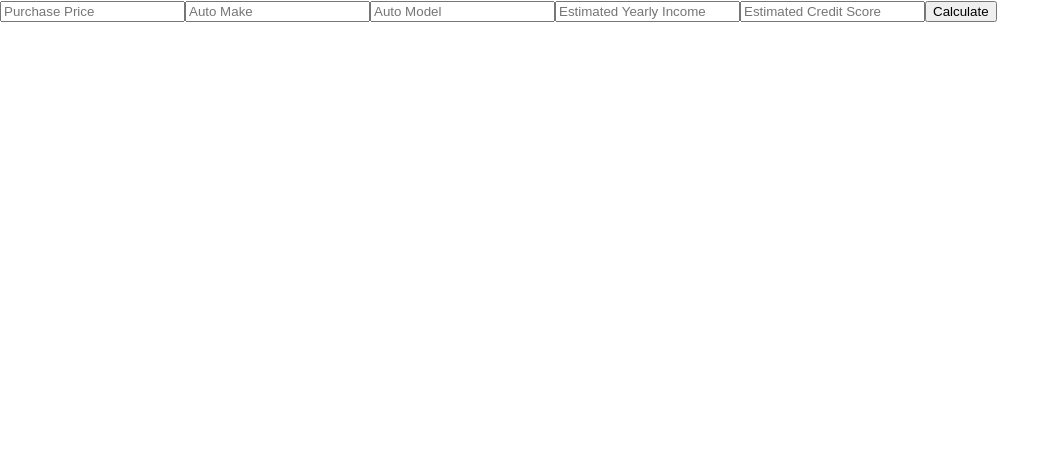
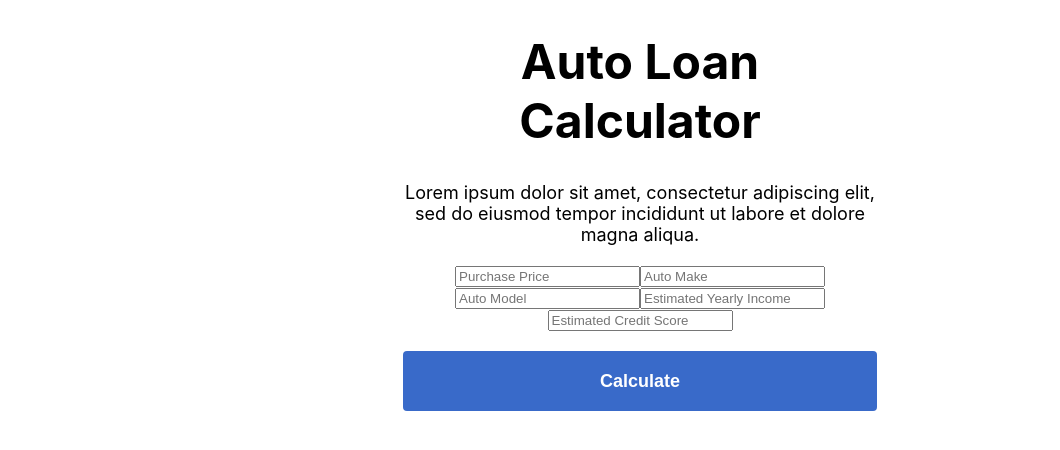
Before and after one commit to bobbymart1n/cuna-project, a React (Create React App) app: page / in a window 1280 px wide. Shown: the top 450 px of the page, without its empty margins (0-1060 px from the left). Built offline with nearby package versions, Linux system fonts and the light colour scheme.

Commit message:
fix: change state to reducer

```diff
--- a/src/components/Landing/Landing.styles.ts
+++ b/src/components/Landing/Landing.styles.ts
@@ -1,7 +1,30 @@
 import styled from 'styled-components';
 
-const StyledLanding = styled.div``;
+const StyledLanding = styled.div`
+  max-width: 474px;
+  margin: 0 auto;
+  text-align: center;
+`;
 
-const StyledLandingButton = styled.button``;
+const StyledLandingHeading = styled.h1`
+  font-size: 48px;
+`;
 
-export { StyledLanding, StyledLandingButton }
+const StyledLandingMarketingText = styled.p`
+  font-size: 18px;
+  margin: 20px 0;
+`;
+
+const StyledLandingButton = styled.button`
+  background-color: #396AC9;
+  width: 100%;
+  height: 60px;
+  margin-top: 20px;
+  border: none;
+  border-radius: 4px;
+  font-size: 18px;
+  font-weight: 600;
+  color: #FFFFFF;
+`;
+
+export { StyledLanding, StyledLandingButton, StyledLandingHeading, StyledLandingMarketingText }
--- a/src/components/Landing/Landing.tsx
+++ b/src/components/Landing/Landing.tsx
@@ -1,20 +1,35 @@
-import React, { FC, SyntheticEvent, useState } from 'react';
+import React, { FC, SyntheticEvent, useReducer } from 'react';
+import { useHistory } from 'react-router-dom';
 
 import Input from '../Input/Input';
 
-import { StyledLanding, StyledLandingButton } from './Landing.styles';
+import { StyledLanding, StyledLandingButton, StyledLandingHeading, StyledLandingMarketingText } from './Landing.styles';
 
 const Landing: FC = () => {
-  const [state, setState] = useState({});
+  const history = useHistory();
+
+  const reducer = (state, action) => {
+    switch(action.type) {
+      case 'CHANGE_INPUT': {
+        const name = action.target.name;
+        const value = action.target.value;
+
+        return {
+          ...state,
+          [name]: value,
+        }
+      }
+      default:
+        return state
+    }
+  }
+
+  const [state, dispatch] = useReducer(reducer, {});
 
   const onChange = (event: SyntheticEvent) => {
-    const target = event.target;
-    const name = target.name;
-    const value = target.value;
-
-    return setState({
-      ...state,
-      [name]: value,
+    dispatch({
+      type: 'CHANGE_INPUT',
+      target: event.target,
     })
   }
 
@@ -32,17 +47,17 @@ const Landing: FC = () => {
     // I would use fetch here with a POST method, but to keep things brief, I've left this as a resolved promise.
     const data = await Promise.resolve(state);
 
-    if(validateData(parseInt(data.creditScore, 10), parseInt(data.price, 10), parseInt(data.income, 10))) {
-      // Show success
+    if (validateData(parseInt(data.creditScore, 10), parseInt(data.price, 10), parseInt(data.income, 10))) {
+      history.push('/new-account')
     } else {
-      // Show disqualification
+      history.push('/disqualified')
     }
-
-    // return data;
   }
 
   return (
     <StyledLanding>
+      <StyledLandingHeading>Auto Loan Calculator</StyledLandingHeading>
+      <StyledLandingMarketingText>Lorem ipsum dolor sit amet, consectetur adipiscing elit, sed do eiusmod tempor incididunt ut labore et dolore magna aliqua.</StyledLandingMarketingText>
       <form onChange={onChange} onSubmit={onSubmit}>
         <Input type='number' placeholder='Purchase Price' name='price' />
         <Input type='text' placeholder='Auto Make' name='make' />
```
